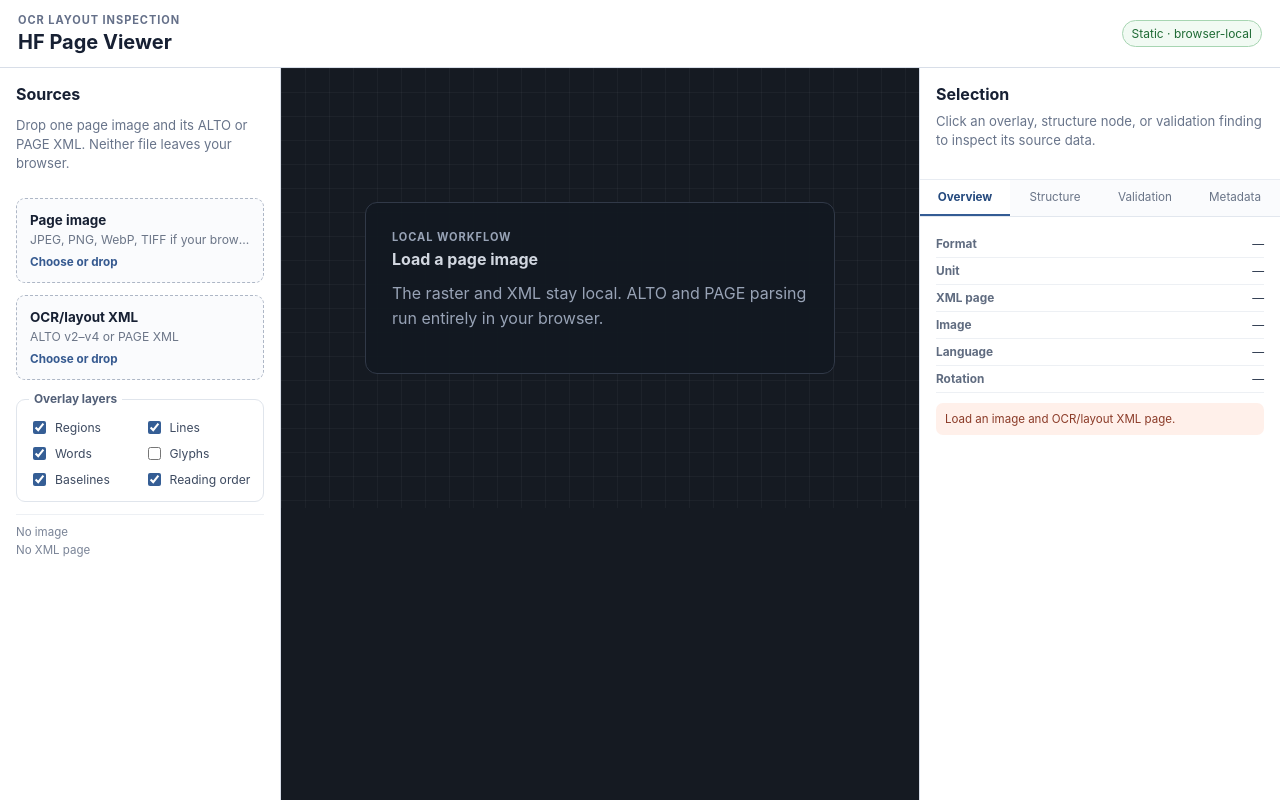
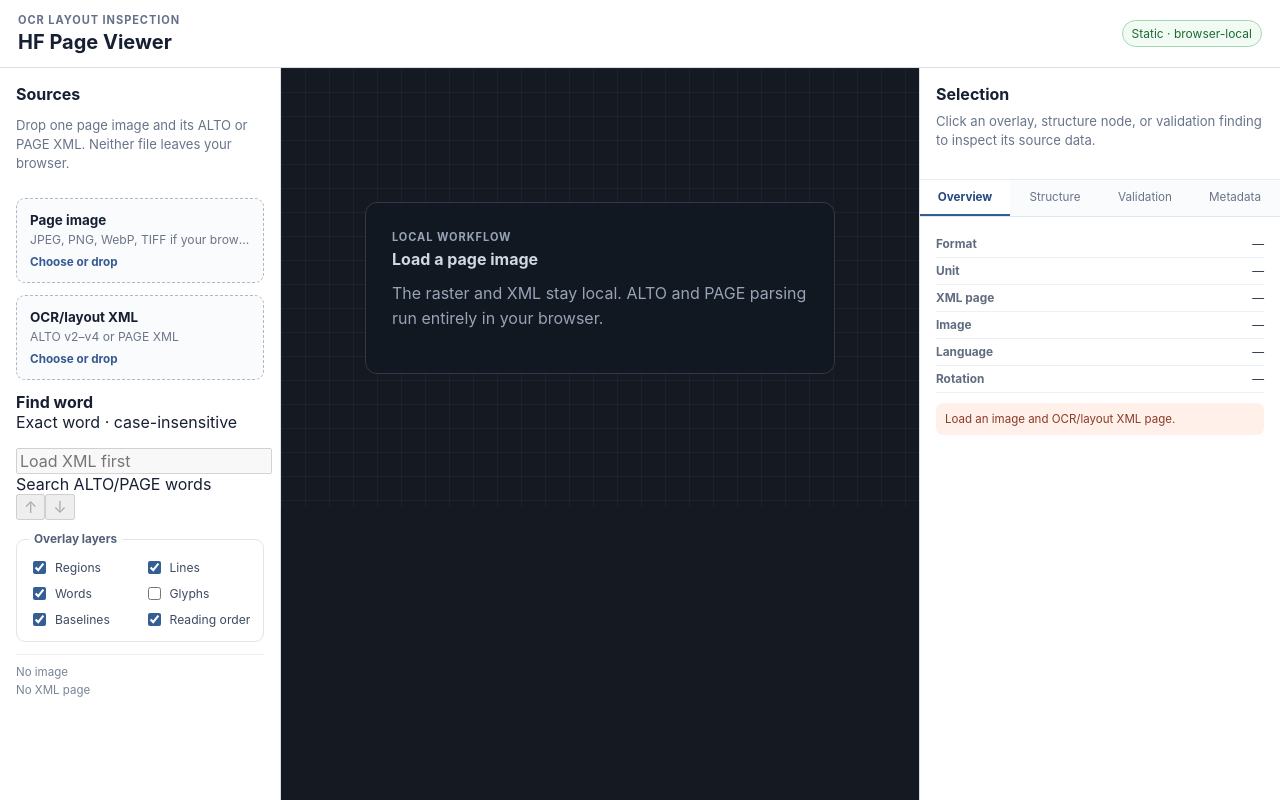
Before and after one commit to maribakulj/HF-page-viewer, a React (Vite) app in the folder frontend/: page / in a window 1280 px wide. Built offline with nearby package versions, Linux system fonts and the light colour scheme.

Commit message:
feat: integrate word search navigation and highlighting

```diff
--- a/frontend/src/App.tsx
+++ b/frontend/src/App.tsx
@@ -6,12 +6,14 @@ import { FileDrop } from "./components/FileDrop";
 import { Inspector } from "./components/Inspector";
 import { LayerControls } from "./components/LayerControls";
 import { PageViewer } from "./components/PageViewer";
+import { WordSearch } from "./components/WordSearch";
 import { assessAlignment, countPageElements, flattenPage } from "./pageModel";
 import { resolveSchema } from "./schemaRegistry";
 import type { LayerState, PageDocumentDTO } from "./types";
 import { useLocalImage } from "./useLocalImage";
 import { validateDocument } from "./validation";
 import type { ValidationFinding } from "./validation";
+import { searchDocumentWords, wrapSearchIndex } from "./wordSearch";
 import { combineValidationReport } from "./xsdFindings";
 import { validateFileWithPinnedXsd } from "./xsdValidationClient";
 import type { BrowserXsdValidation } from "./xsdValidationProtocol";
@@ -38,6 +40,8 @@ export default function App() {
   const [xsdValidation, setXsdValidation] = useState<BrowserXsdValidation>({ status: "idle" });
   const [pageIndex, setPageIndex] = useState(0);
   const [selectedKey, setSelectedKey] = useState<string | null>(null);
+  const [searchQuery, setSearchQuery] = useState("");
+  const [activeSearchIndex, setActiveSearchIndex] = useState(0);
   const [layers, setLayers] = useState<LayerState>(defaultLayers);
   const { image, error: imageError } = useLocalImage(imageFile);
 
@@ -46,6 +50,8 @@ export default function App() {
     setParseError(null);
     setXsdValidation({ status: "idle" });
     setSelectedKey(null);
+    setSearchQuery("");
+    setActiveSearchIndex(0);
     setPageIndex(0);
     if (!xmlFile) return;
 
@@ -99,11 +105,33 @@ export default function App() {
     return () => controller.abort();
   }, [document, xmlFile]);
 
+  useEffect(() => {
+    setActiveSearchIndex(0);
+  }, [document, searchQuery]);
+
   const page = document?.pages[pageIndex] ?? null;
   const nodes = useMemo(() => (page ? flattenPage(page) : []), [page]);
   const counts = useMemo(() => (page ? countPageElements(page) : null), [page]);
   const selected = useMemo(() => nodes.find((node) => node.key === selectedKey) ?? null, [nodes, selectedKey]);
   const alignment = useMemo(() => assessAlignment(page, image), [image, page]);
+  const searchMatches = useMemo(
+    () => document ? searchDocumentWords(document, searchQuery) : [],
+    [document, searchQuery],
+  );
+  const normalizedSearchIndex = wrapSearchIndex(activeSearchIndex, searchMatches.length);
+  const activeSearchMatch = searchMatches[normalizedSearchIndex] ?? null;
+  const searchHighlightKeys = useMemo(
+    () => new Set(searchMatches.filter((match) => match.pageIndex === pageIndex).map((match) => match.nodeKey)),
+    [pageIndex, searchMatches],
+  );
+  const activeSearchKey = activeSearchMatch?.pageIndex === pageIndex ? activeSearchMatch.nodeKey : null;
+
+  useEffect(() => {
+    if (!activeSearchMatch) return;
+    if (activeSearchMatch.pageIndex !== pageIndex) setPageIndex(activeSearchMatch.pageIndex);
+    setSelectedKey(activeSearchMatch.nodeKey);
+  }, [activeSearchMatch, pageIndex]);
+
   const semanticValidationReport = useMemo(
     () => document ? applyAdditionalValidation(
       validateDocument(document, { image, imagePageIndex: image ? pageIndex : null }),
@@ -122,6 +150,11 @@ export default function App() {
       setPageIndex(findingPage);
     }
     if (finding.target.node_key) setSelectedKey(finding.target.node_key);
+  };
+
+  const moveSearch = (delta: number): void => {
+    if (!searchMatches.length) return;
+    setActiveSearchIndex((current) => wrapSearchIndex(current + delta, searchMatches.length));
   };
 
   return (
@@ -162,6 +195,16 @@ export default function App() {
               </select>
             </label>
           )}
+          <WordSearch
+            query={searchQuery}
+            disabled={!document}
+            matchCount={searchMatches.length}
+            activeIndex={normalizedSearchIndex}
+            activePageIndex={activeSearchMatch?.pageIndex ?? null}
+            onQueryChange={setSearchQuery}
+            onPrevious={() => moveSearch(-1)}
+            onNext={() => moveSearch(1)}
+          />
           <LayerControls layers={layers} onChange={setLayers} />
           <div className="source-summary">
             <span>{image ? `${image.width} × ${image.height}px` : "No image"}</span>
@@ -173,7 +216,17 @@ export default function App() {
           {image ? (
             <>
               <div className={`alignment-strip alignment-${alignment.kind}`}>{alignment.message}</div>
-              <PageViewer image={image} page={page} nodes={nodes} layers={layers} selectedKey={selectedKey} alignment={alignment} onSelect={setSelectedKey} />
+              <PageViewer
+                image={image}
+                page={page}
+                nodes={nodes}
+                layers={layers}
+                selectedKey={selectedKey}
+                highlightedKeys={searchHighlightKeys}
+                focusKey={activeSearchKey}
+                alignment={alignment}
+                onSelect={setSelectedKey}
+              />
             </>
           ) : (
             <div className="viewer-empty"><div><p className="eyebrow">Local workflow</p><h2>Load a page image</h2><p>The raster and XML stay local. ALTO and PAGE parsing run entirely in your browser.</p></div></div>
```
